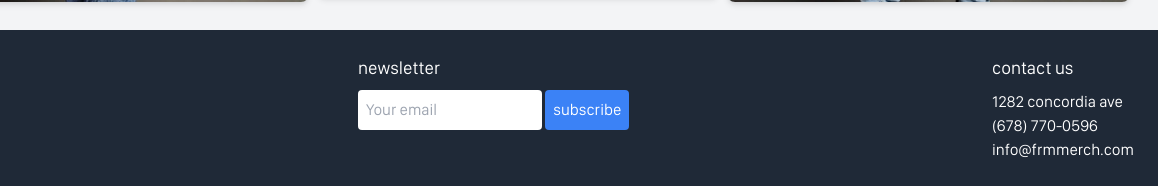
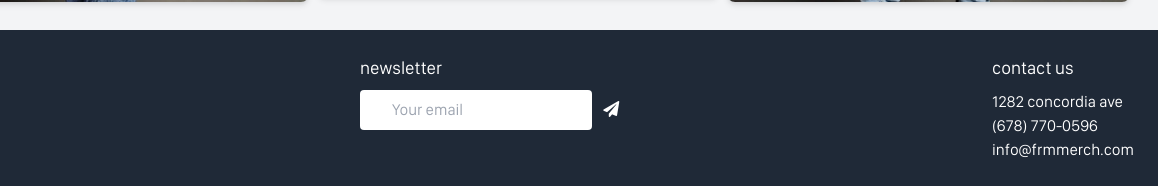
Before and after one commit to aarnav1729/frmmerch, a plain HTML site: page index.html in a window 1280 px wide. Shown: the part 2178-2364 px from the top of the page, 122-1280 px from the left. Drawn offline with nearby package versions, Linux system fonts and the light colour scheme.

Commit message:
updated email inut and submit button styling

```diff
--- a/index.html
+++ b/index.html
@@ -129,7 +129,9 @@
                 <h3 class="text-lg">newsletter</h3>
                 <form class="mt-2">
                     <input type="email" placeholder="Your email" class="p-2 rounded">
-                    <button type="submit" class="p-2 rounded bg-blue-500 text-white">subscribe</button>
+                    <button type="submit" class="p-2 rounded bg-blue-500 text-white">
+                        <i class="fas fa-paper-plane"></i>
+                    </button>
                 </form>
             </div>
             <div>
--- a/styles.css
+++ b/styles.css
@@ -24,6 +24,7 @@ body {
 
 footer {
     display: flex;
+    flex-direction: column;
     justify-content: center;
     align-items: center;
     margin-top: auto;
@@ -67,6 +68,20 @@ body.open #navigation {
     font-weight: bold;
 }
 
+input[type="email"] {
+    padding: 0.5em 2em;
+}
+
+input[type="email"]:focus {
+    outline: dotted 1px #475cff;
+    background-color: black;
+}
+
+button[type="submit"] {
+    background: none;
+    border: none;
+}
+
 @media (max-width: 640px) {
     .product {
         width: 100%;
```
